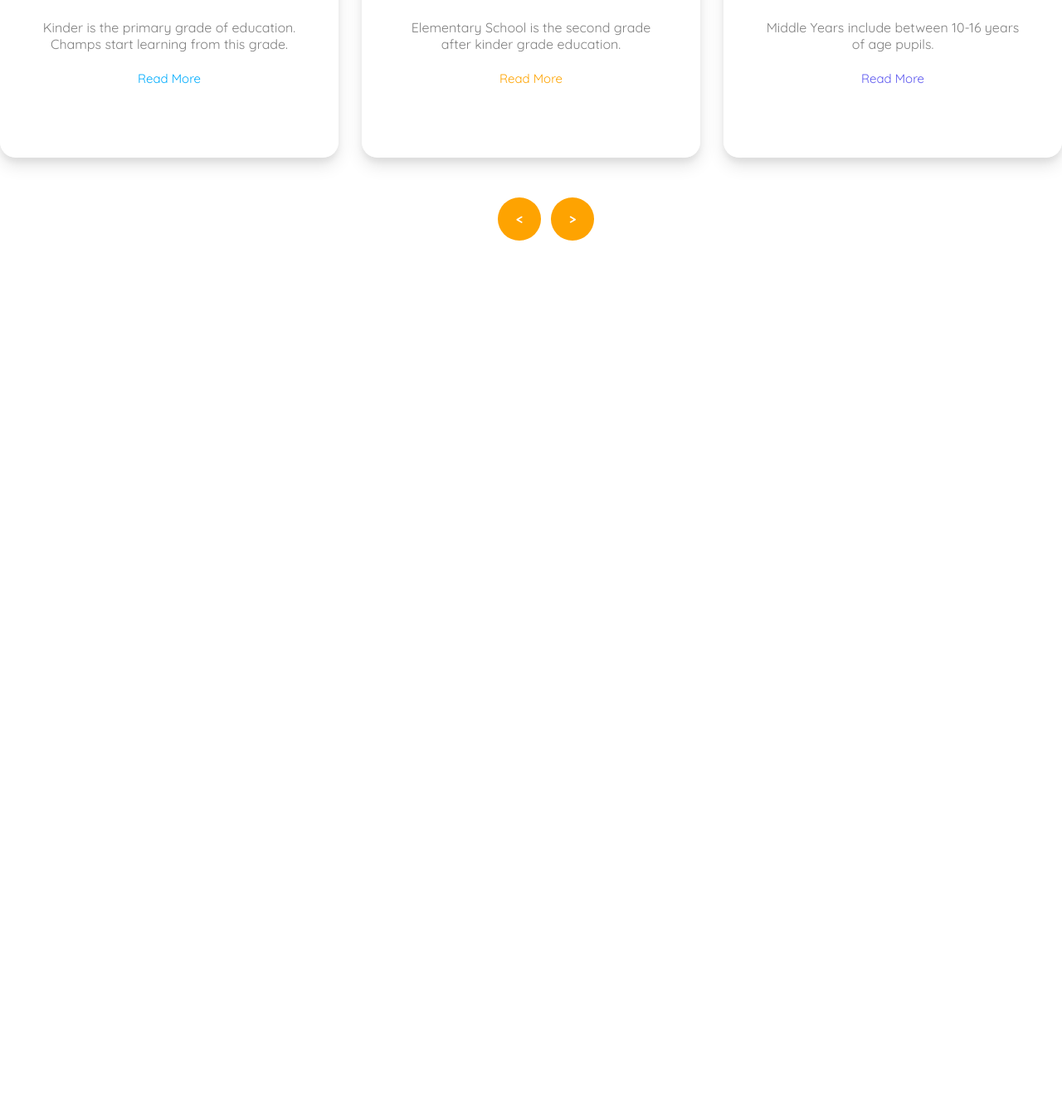
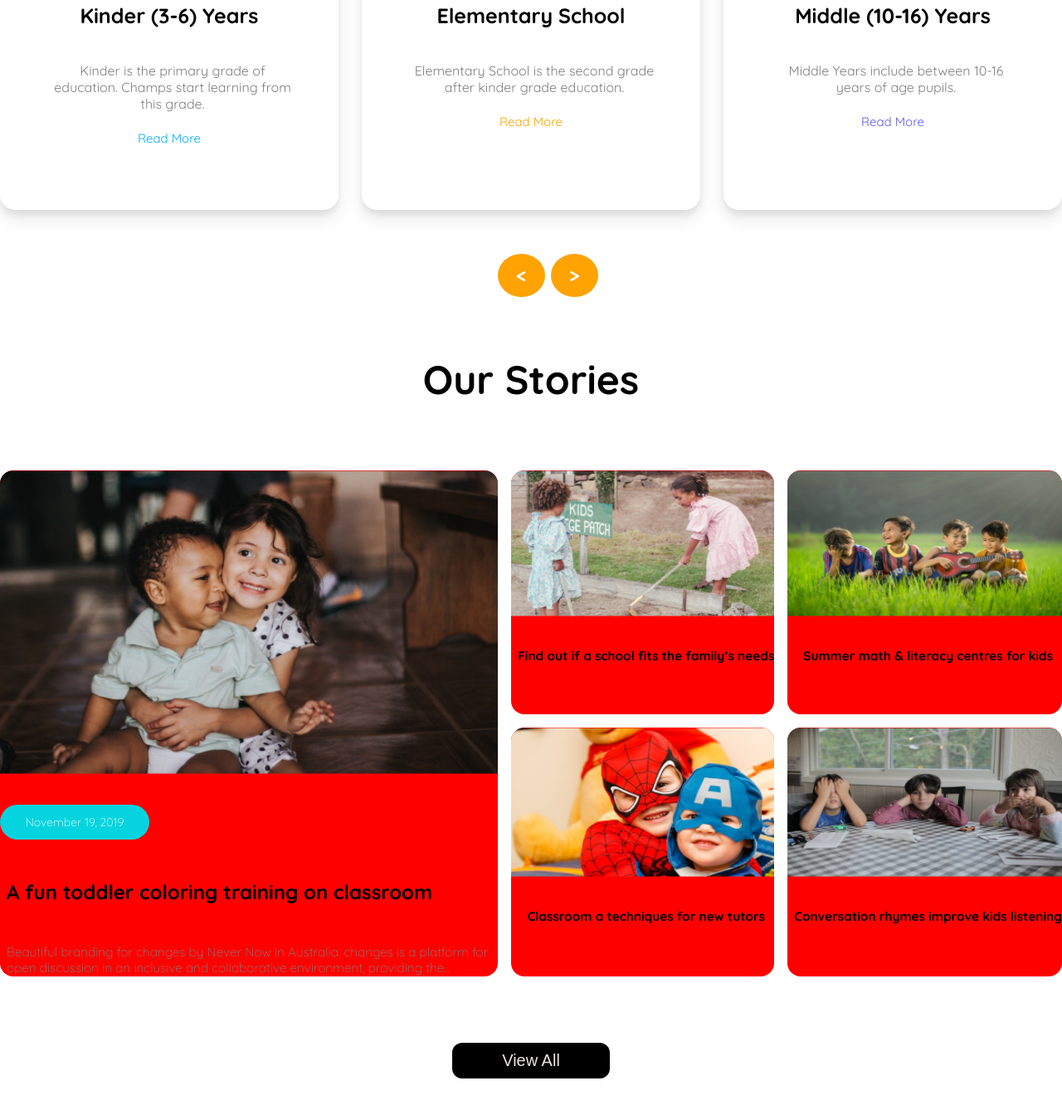
Before and after one commit to mr-tahsin/programming-hero_assignment-2, a plain HTML site: page index.html in a window 1280 px wide. Shown: the part 1088-2426 px from the top of the page at 83% size. Before the commit the page ends 1378 px from the top, so only its background shows below. Drawn offline with Linux system fonts and the light colour scheme.

Commit message:
stories block done

```diff
--- a/index.html
+++ b/index.html
@@ -86,8 +86,46 @@
             </div>
           </div>
         </section>
+
         <!--stories-->
-        <section class="stories"></section>
+        <section class="stories">
+          <h3>Our Stories</h3>
+          <div class="for_grid_area">
+            <div class="one_fun">
+              <img
+                style="width: 100%; height: 60%"
+                src="assets/story-1.png"
+                alt="story-1"
+              />
+              <h6>November 19, 2019</h6>
+              <h5>A fun toddler coloring training on classroom</h5>
+              <p>
+                Beautiful branding for changes by Never Now in Australia.
+                changes is a platform for open discussion in an inclusive and
+                collaborative environment, providing the...
+              </p>
+            </div>
+            <div class="two_find">
+              <img src="assets/story-2.png" alt="" />
+              <h5>Find out if a school fits the family’s needs</h5>
+            </div>
+            <div class="three_summer">
+              <img src="assets/story-3.png" alt="" />
+              <h5>Summer math & literacy centres for kids</h5>
+            </div>
+            <div class="four_classroom">
+              <img src="assets/story-4.png" alt="" />
+              <h5>Classroom a techniques for new tutors</h5>
+            </div>
+            <div class="five_conversation">
+              <img src="assets/story-5.png" alt="" />
+              <h5>Conversation rhymes improve kids listening</h5>
+            </div>
+          </div>
+          <div class="stories_btn">
+            <button class="btn"><a href="#">View All</a></button>
+          </div>
+        </section>
         <!--footer-->
         <section class="footer"></section>
       </main>
--- a/main.css
+++ b/main.css
@@ -108,10 +108,10 @@ header {
 
 /*curriculum*/
 .curriculum h3 {
-  font-size: 2rem;
+  font-size: 3rem;
   text-align: center;
   margin-bottom: 5rem;
-  margin-top: 4rem;
+  margin-top: 5rem;
 }
 .curriculum-block {
   display: grid;
@@ -158,8 +158,9 @@ header {
   border-radius: 50%;
   background-color: var(--orange);
   color: white;
-  padding: calc(1rem) calc(1rem + 6px);
+  padding: calc(1rem - 5px) calc(1rem + 6px);
   font-weight: 800;
+  font-size: 1.5rem;
 }
 .curriculum-block div {
   border-radius: calc(1rem + 1.26px);
@@ -186,5 +187,88 @@ header {
 }
 
 /*stories*/
+.stories h3 {
+  font-size: 3rem;
+  text-align: center;
+  margin-bottom: 5rem;
+  margin-top: 5rem;
+}
+/*FOR GRID AREA START*/
+.one_fun {
+  grid-area: one_fun;
+}
+.two_find {
+  grid-area: two_find;
+}
+.three_summer {
+  grid-area: three_summer;
+}
+.four_classroom {
+  grid-area: four_classroom;
+}
+.five_conversation {
+  grid-area: five_conversation;
+}
+.for_grid_area {
+  display: grid;
+  gap: 1rem;
+  grid-template-areas:
+    "one_fun  two_find       three_summer"
+    "one_fun  four_classroom five_conversation";
+}
+/*FOR GRID AREA END*/
+.for_grid_area div {
+  border-radius: 1rem;
+  overflow: hidden;
+  background-color: red;
+}
+.for_grid_area > div h5,
+div p {
+  padding: 0.5rem 0 0 0.5rem;
+}
+
+/* .one_fun img, */
+.two_find img,
+.three_summer img,
+.four_classroom img,
+.five_conversation img {
+  width: 100%;
+  height: 60%;
+}
+.for_grid_area > div:first-child h5 {
+  font-size: 24px;
+}
+.for_grid_area > div:first-child p {
+  font-size: 15.34px;
+  font-weight: 300;
+  color: #808080;
+}
+
+.for_grid_area > div:nth-child(2) h5,
+.for_grid_area > div:nth-child(3) h5,
+.for_grid_area > div:nth-child(4) h5,
+.for_grid_area > div:nth-child(5) h5 {
+  font-size: 15.34px;
+  text-align: center;
+}
+.stories_btn {
+  margin: 80px 0 60px 0;
+  text-align: center;
+}
+.stories_btn button {
+  background-color: black;
+}
+.for_grid_area > div:first-child h6 {
+  background-color: var(--aqua);
+  color: white;
+  border-radius: 3rem;
+  font-size: 14px;
+  font-weight: 200;
+  width: 30%;
+  height: 7%;
+  display: flex;
+  align-items: center;
+  justify-content: center;
+}
 
 /*footer*/
```
